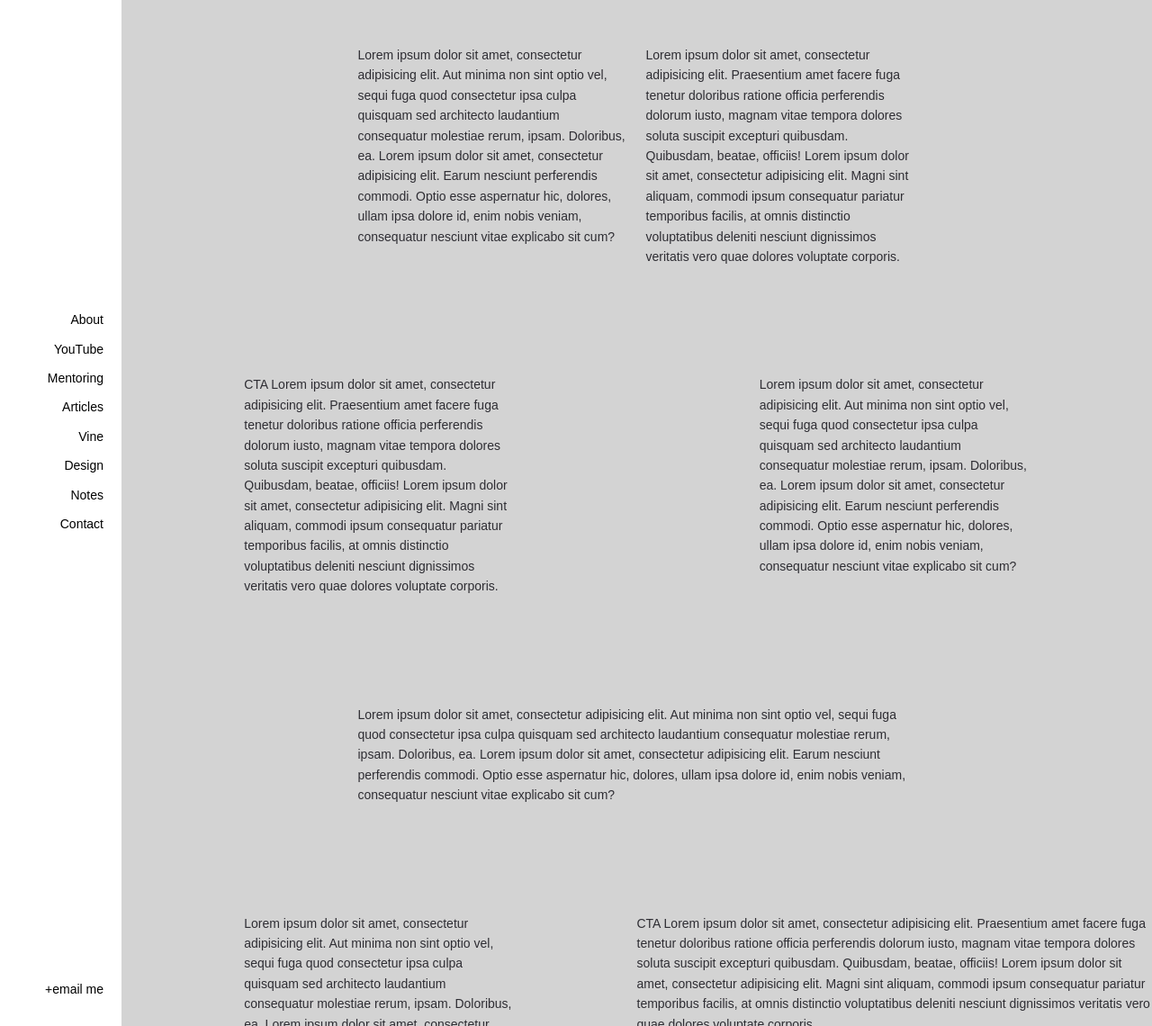
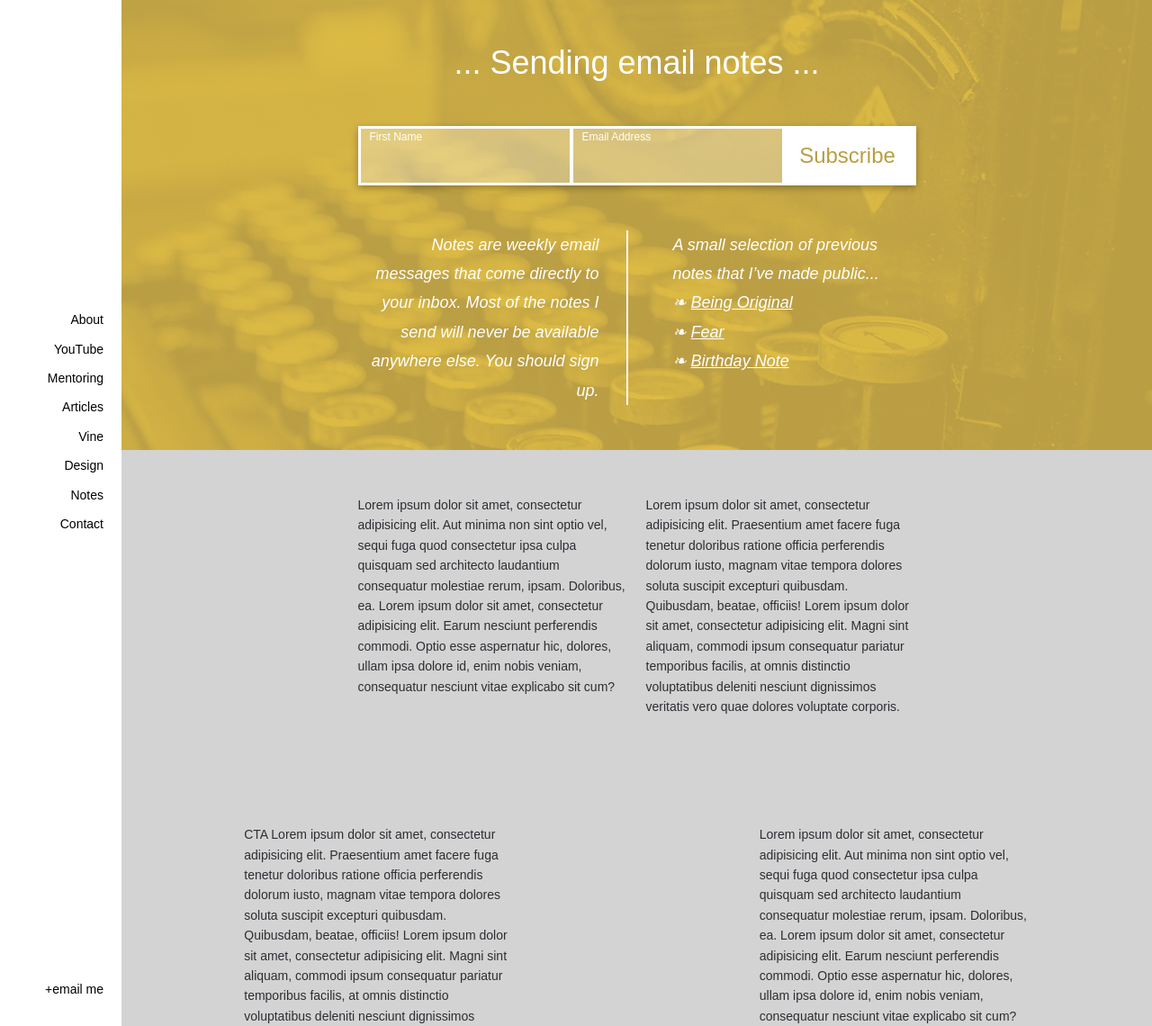
Before and after one commit to dan36poars/DesignPlusCode, a Jekyll site: the page built from index.html, in a window 1280 px wide and 1400 px high, scrolled down 2948 px. Shown: the part 260-1400 px from the top of the window at 90% size. Built offline with Jekyll 4.4.1, drawn with Linux system fonts in a browser that asks for light colours; nearby versions of some CDN libraries; Markdown is read by kramdown in place of the engine named in the settings; comment, search, counter and statistics services are not loaded.

Commit message:
11: Mailchimp Newsletter Form

```diff
--- /dev/null
+++ b/_includes/section-notes.html
@@ -0,0 +1,30 @@
+<section class="notes"><div class="flex flex--center"><div class="col-2"><p class="home-lead">...&nbsp;Sending email notes&nbsp;...</p><div class="notes-signup-box"><div id="mc_embed_signup">
+   <form action="//travisneilson.us6.list-manage.com/subscribe/post?u=2abae111d44df144b3b3986bc&amp;id=3422cb30c8" method="post" id="mc-embedded-subscribe-form" name="mc-embedded-subscribe-form" class="validate" target="_blank" novalidate>
+     <div id="mc_embed_signup_scroll">
+
+       <div class="form-display">
+         <div class="mc-field-group">
+           <label for="mce-NAME">First Name </label>
+           <input type="text" value="" name="NAME" class="" id="mce-NAME">
+         </div>
+
+         <div class="mc-field-group">
+           <label for="mce-EMAIL">Email Address </label>
+           <input type="email" value="" name="EMAIL" class="required email" id="mce-EMAIL">
+         </div>
+
+         <input type="submit" value="Subscribe" name="subscribe" id="mc-embedded-subscribe" class="button">
+       </div>
+
+       <div id="mce-responses" class="clear">
+         <div class="response" id="mce-error-response" style="display:none"></div>
+         <div class="response" id="mce-success-response" style="display:none"></div>
+       </div>
+
+       <!-- real people should not fill this in and expect good things - do not remove this or risk form bot signups-->
+       <div style="position: absolute; left: -5000px;"><input type="text" name="b_2abae111d44df144b3b3986bc_3422cb30c8" tabindex="-1" value=""></div>
+
+     </div>
+   </form>
+ </div>
+</div></div></div><div class="flex flex--center"><div class="col-1"><p>Notes are weekly email messages that come directly to your inbox. Most of the notes I send will never be available anywhere else. You should sign up.</p></div><div class="col-1"><p>A small selection of previous notes that I’ve made public...</p><ul><li>❧ <a href=""> Being Original</a></li><li>❧ <a href=""> Fear</a></li><li>❧ <a href=""> Birthday Note</a></li></ul></div></div></section>
--- a/assets/css/4-layouts/_home.sass
+++ b/assets/css/4-layouts/_home.sass
@@ -38,6 +38,7 @@
   margin: 0 10px
   box-sizing: border-box
   // background: honeydew
+  width: 100%
 
 .col-50
   width: 50%
--- a/assets/css/main.css
+++ b/assets/css/main.css
@@ -942,6 +942,85 @@ section.design {
     clear: both;
     margin-bottom: 20px; }
 
+section.notes {
+  background-image: url(../img/notes-bg.png);
+  background-size: cover;
+  background-position: center;
+  color: white; }
+  section.notes .home-lead {
+    text-align: center; }
+  section.notes .col-1 {
+    padding-left: 30px;
+    font-size: 18px;
+    font-style: italic;
+    line-height: 1.8; }
+    section.notes .col-1:first-child {
+      padding-left: 0;
+      padding-right: 30px;
+      text-align: right;
+      border-right: solid 2px white; }
+    @media (max-width: 640px) {
+      section.notes .col-1 {
+        padding: 0 10p; }
+        section.notes .col-1:first-child {
+          padding: 0 10px;
+          text-align: left;
+          border: none; } }
+  section.notes a {
+    color: white;
+    text-decoration: underline; }
+  section.notes ul {
+    list-style: none;
+    padding: 0;
+    margin: 0; }
+  section.notes p {
+    margin: 0; }
+  section.notes .form-display {
+    background: rgba(255, 255, 255, 0.3);
+    border: 3px solid white;
+    box-shadow: 0px 3px 8px rgba(0, 0, 0, 0.3);
+    display: -ms-flexbox;
+    display: flex;
+    margin: 50px 0; }
+    @media (max-width: 590px) {
+      section.notes .form-display {
+        display: block; } }
+    section.notes .form-display .mc-field-group {
+      position: relative;
+      -ms-flex: 2;
+          flex: 2; }
+      section.notes .form-display .mc-field-group:first-child {
+        border-right: 4px white solid; }
+        @media (max-width: 590px) {
+          section.notes .form-display .mc-field-group:first-child {
+            border-right: none;
+            border-bottom: 4px solid white; } }
+    section.notes .form-display input {
+      position: relative;
+      border: 0;
+      background: none;
+      padding: 0;
+      display: block;
+      height: 60px;
+      width: 100%;
+      padding: 0 10px;
+      font-size: 18px;
+      color: white; }
+      section.notes .form-display input:focus {
+        outline: none; }
+      section.notes .form-display input[type="submit"] {
+        -ms-flex: 1;
+            flex: 1;
+        background: white;
+        color: #ba9e44;
+        font-size: 24px;
+        padding: 0 15px; }
+    section.notes .form-display label {
+      position: absolute;
+      z-index: 2;
+      font-size: 12px;
+      left: 10px; }
+
 .home-wrap {
   display: -ms-flexbox;
   display: flex;
@@ -979,7 +1058,8 @@ section.design {
 .col-2 {
   max-width: 620px;
   margin: 0 10px;
-  box-sizing: border-box; }
+  box-sizing: border-box;
+  width: 100%; }
 
 .col-50 {
   width: 50%; }
--- a/assets/css/main.scss
+++ b/assets/css/main.scss
@@ -14,5 +14,6 @@
 @import "3-sections/home-articles";
 @import "3-sections/home-vine";
 @import "3-sections/home-design";
+@import "3-sections/home-notes";
 
 @import "4-layouts/home";
--- a/index.html
+++ b/index.html
@@ -14,6 +14,7 @@ title: Your New Jekyll Site
     {% include section-articles.html %}
     {% include section-vine.html %}
     {% include section-design.html %}
+    {% include section-notes.html %}
     {% include columns.html %}
 
     <!-- all the sections here -->
```
Also changed, not shown: _jadefiles/section-notes.jade (added, +46 -0 lines), assets/css/3-sections/_home-notes.sass (added, +91 -0 lines), assets/img/notes-bg.png (added).
